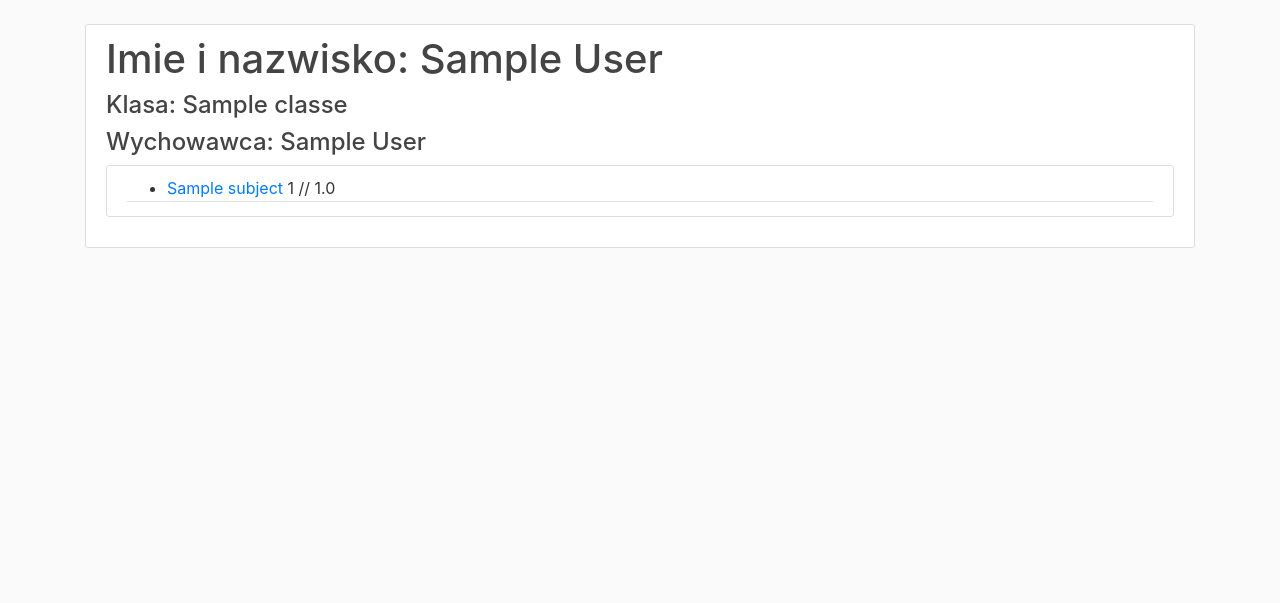
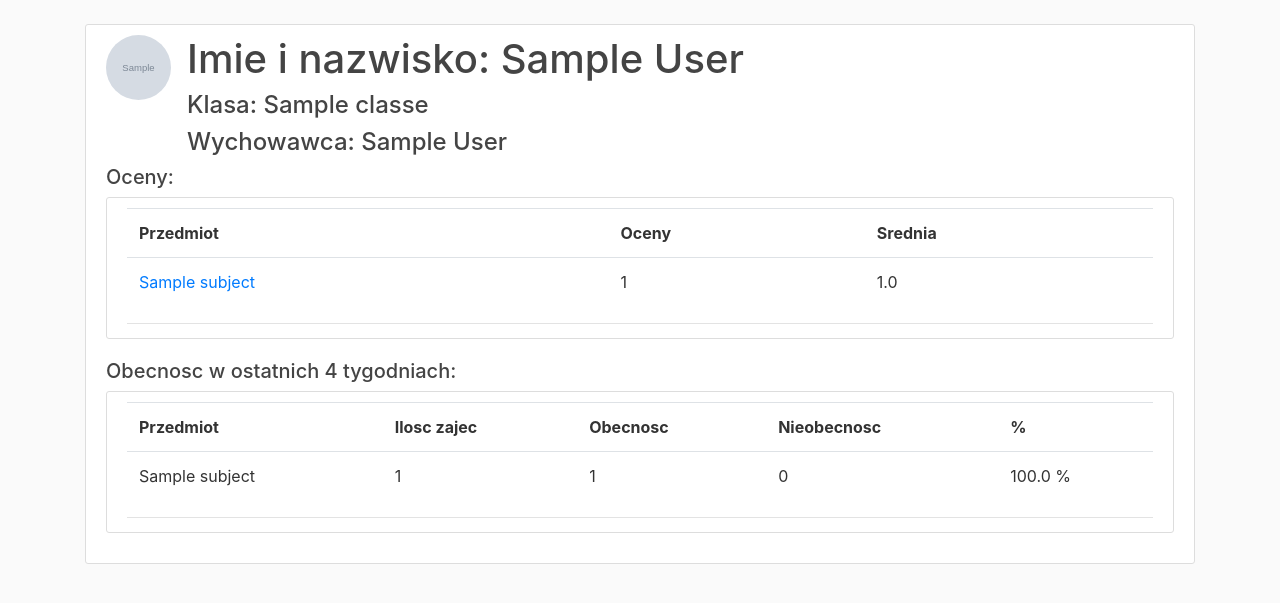
Before and after one commit to Sunip88/SchoolReg, a Django app: page /detailed_student/1/ in a window 1280 px wide. Shown: the part 56-659 px from the top of the page. Run offline with Django 3.2, Linux system fonts and the light colour scheme; a user stored in the database is signed in; tables that the repository leaves empty hold one stand-in row (values such as "Sample post"); grey boxes marked "Sample" are stand-in pictures; some libraries are stand-ins or nearby versions.

Commit message:
chenges in student view

```diff
--- a/school_reg/register/templates/register/student_details.html
+++ b/school_reg/register/templates/register/student_details.html
@@ -3,41 +3,66 @@
 {% block content %}
     <div class="content-section">
         <div class="media">
+            <img class="rounded-circle article-img" src="{{ student.user.profile.image.url }}">
             <div class="media-body">
-                    <h2 class="account-heading">
+                <h4 class="account-heading">
                     Imie i nazwisko: {{ student.user.first_name }} {{ student.user.last_name }}
-                    </h2>
+                </h4>
                 <h4>Klasa: {{ student.classes.name }}</h4>
                 <h4>Wychowawca: {{ student.classes.educator }}</h4>
-                </div>
-            </div>
                 {% if user.profile.role == 2 %}
                     <a href="{% url 'add-notice' student.id %}">Dodaj uwagę</a>
                 {% endif %}
+            </div>
+        </div>
+
+        <h5>Oceny:</h5>
         <article class="media content-section">
             <div class="media-body">
-
                 <div class="article-metadata">
-                            <ul>
+                    <table class="table">
+                        <tr>
+                            <th>Przedmiot</th>
+                            <th>Oceny</th>
+                            <th>Srednia</th>
+                        </tr>
                         {% for key, value in subjects.items %}
-                                    <li><a href="{% url 'class-details-grades' key student.classes.id %}">{{ value }}</a>
-                                    {{ key|grades_all:student.id }}
-                                    </li>
+                        <tr>
+                            {% grades_all key student.id as grades %}
+                            <td><a href="{% url 'class-details-grades' key student.classes.id %}">{{ value }}</a></td>
+                            <td>{{ grades.0 }}</td>
+                            <td>{{ grades.1 }}</td>
+                        </tr>
                         {% endfor %}
-                            </ul>
-{#                            <a class="mr-2" href="#">{{ classs }}</a>#}
-    {#                        {% if 'register' in perms %}#}
-    {#                            {% if 'register.change_clasess' in perms %}#}
-    {#                                <a class="small float-right" href="{% url 'class-edit' classs.id %}">modyfikuj</a>#}
-    {#                            {% endif %}#}
-    {#                        {% endif %}#}
+                    </table>
+                </div>
+            </div>
+        </article>
+        <h5>Obecnosc w ostatnich 4 tygodniach:</h5>
+        <article class="media content-section">
+            <div class="media-body">
+                <div class="article-metadata">
+                    <table class="table">
+                        <tr>
+                            <th>Przedmiot</th>
+                            <th>Ilosc zajec</th>
+                            <th>Obecnosc</th>
+                            <th>Nieobecnosc</th>
+                            <th>%</th>
+                        </tr>
+                        {% for subject in subject_all %}
+                        <tr>
+                            {% presence_by_subject presence subject as present %}
+                            <td>{{ subject }}</td>
+                            <td>{{ present.0 }}</td>
+                            <td>{{ present.1 }}</td>
+                            <td>{{ present.2 }}</td>
+                            <td>{{ present.3 }}</td>
+                        </tr>
+                        {% endfor %}
+                    </table>
                 </div>
             </div>
         </article>
     </div>
-{#    {% if 'register' in perms %}#}
-{#        {% if 'register.add_clasess' in perms %}#}
-{#            <h3><a class="btn btn-outline-info small" href="{% url 'class-add' %}">dodaj</a></h3>#}
-{#        {% endif %}#}
-{#    {% endif %}#}
 {% endblock content %}
--- a/school_reg/register/templates/register/teacher_class_grades.html
+++ b/school_reg/register/templates/register/teacher_class_grades.html
@@ -10,7 +10,7 @@
         <h4><a href="{% url 'class-grade-add' class_id subject.id %}">Dodawanie ocen</a></h4>
         <h4><a href="{% url 'class-presence-add' class_id subject.id %}">Sprawdzenie obecności</a></h4>
         <h4><a href="{% url 'add-advert-class' class_id %}">Dodanie ogloszenia</a></h4>
-            <table cellpadding="6">
+            <table class="table">
                 <tr>
                   <th>Imie i nazwisko</th>
                   {% for cat in categories %}
--- a/school_reg/register/templatetags/register/extras.py
+++ b/school_reg/register/templatetags/register/extras.py
@@ -6,15 +6,17 @@
 register = template.Library()
 
 
-@register.filter()
+@register.simple_tag
 def grades_all(subject_id, student_id):
+    result = []
     sum_grades = 0
     grades_str = []
     grades = Grades.objects.filter(subject_id=subject_id, student_id__exact=student_id)
     for g in grades:
         grades_str.append(str(g.get_grade_display()))
         sum_grades += g.grade
-    result = ", ".join(grades_str) + " // " + str(sum_grades/grades.count())
+    result.append(", ".join(grades_str))
+    result.append(str(sum_grades/grades.count()))
     return result
 
 
@@ -97,3 +99,34 @@
         return schedule.first()
     else:
         return []
+
+
+@register.simple_tag
+def presence_by_subject(presence, subject):
+    result = []
+    present = []
+    not_present = []
+    for pres in presence:
+        if pres.subject == subject:
+            if pres.present:
+                present.append(pres)
+            else:
+                not_present.append(pres)
+    counted_present = len(present)
+    counted_not_present = len(not_present)
+    counted_all = counted_present + counted_not_present
+    result.append(counted_all)
+    result.append(counted_present)
+    result.append(counted_not_present)
+    if counted_present > 0:
+        result.append(str(round(counted_present/counted_all * 100, 2)) + ' %')
+    else:
+        result.append('brak zajec')
+    return result
+
+
+@register.filter()
+def subject_today(item, weekday):
+    if item.weekday - 1 == weekday:
+        return True
+    return False
--- a/school_reg/register/views.py
+++ b/school_reg/register/views.py
@@ -1,4 +1,4 @@
-from datetime import datetime
+from datetime import datetime, timedelta
 from django.contrib.auth.mixins import LoginRequiredMixin, PermissionRequiredMixin, UserPassesTestMixin
 from django.core.exceptions import PermissionDenied
 from django.shortcuts import render, redirect, get_object_or_404
@@ -61,6 +61,7 @@
     def get(self, request):
         teacher = Teacher.objects.get(user_id=request.user.id)
         schedule = Schedule.objects.filter(teacher=teacher)
+        weekday_now = datetime.now().weekday()
         subjects = []
         temp = []
         if schedule:
@@ -69,10 +70,9 @@
                 if i not in temp:
                     subjects.append(item)
                     temp.append(str(item.subject) + str(item.classes.name))
-            print(subjects)
         else:
             subjects = []
-        ctx = {'teacher': teacher, 'subjects': subjects, 'schedule': schedule}
+        ctx = {'teacher': teacher, 'subjects': subjects, 'schedule': schedule, 'weekday_now': weekday_now}
         return render(request, 'register/teacher_class_subject.html', ctx)
 
     def test_func(self):
@@ -268,11 +268,16 @@
         if not self.my_test(student):
             raise PermissionDenied
         grades = student.grades_set.all()
+        date_now = datetime.now()
+        date_four_weeks = date_now - timedelta(weeks=4)
+        presence = PresenceList.objects.filter(student=student, day__gte=date_four_weeks)
+        subjects_all = student.classes.subject_set.all()
         subjects = {}
         for g in grades:
             if g.subject.id not in subjects.keys():
                 subjects[g.subject.id] = g.subject.name
-        ctx = {'student': student, 'grades': grades, 'subjects': subjects}
+        ctx = {'student': student, 'grades': grades, 'subjects': subjects, 'presence': presence,
+               'subject_all': subjects_all}
         return render(request, 'register/student_details.html', ctx)
 
     def my_test(self, student):
```
Also changed, not shown: school_reg/register/templates/register/teacher_class_subject.html (+8 -22 lines). Lines whose indentation alone changed are shown as unchanged.
